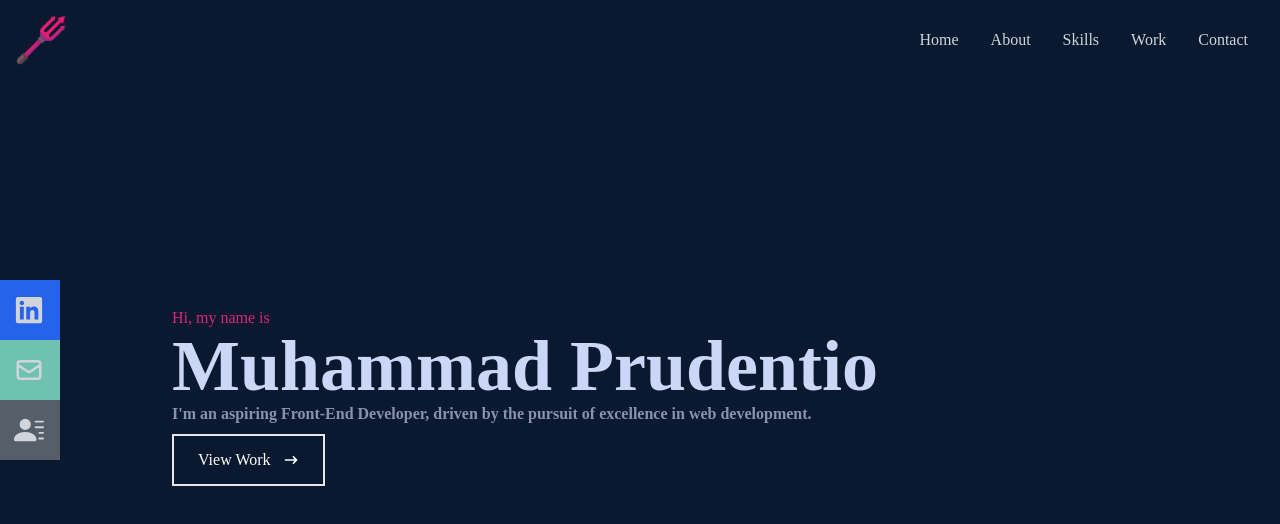
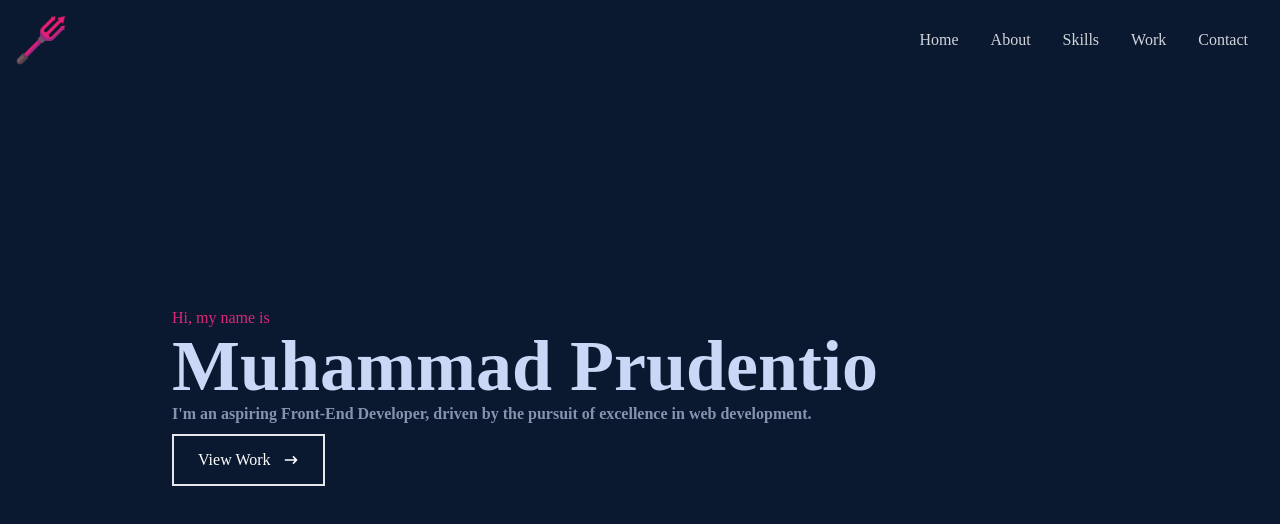
Before and after one commit to mprudentio/gdd, a React (Create React App) app: page / in a window 1280 px wide. Shown: the top 524 px of the page. Built offline with nearby package versions, Linux system fonts and the light colour scheme.

Commit message:
first commit

```diff
--- a/src/navbar.jsx
+++ b/src/navbar.jsx
@@ -1,12 +1,10 @@
 import React,  { useState } from 'react'
 import {
     FaBars,
-    FaTimes,
-    FaLinkedin,}
+    FaTimes,}
 from 'react-icons/fa'
 import { Link } from 'react-scroll';
-import { HiOutlineMail } from 'react-icons/hi';
-import { BsFillPersonLinesFill } from 'react-icons/bs';
+
 
 
 function Navbar() {
@@ -68,7 +66,7 @@
         </ul>
 
     {/* Social Icons */}
-        <div className='hidden lg:flex fixed flex-col top-[35%] left-0'>
+        {/* <div className='hidden lg:flex fixed flex-col top-[35%] left-0'>
         <ul>
           <li className='w-[160px] h-[60px] flex justify-between items-center ml-[-100px] hover:ml-[-10px] duration-300 bg-blue-600'>
             <a
@@ -95,7 +93,7 @@
             </a>
           </li>
         </ul>
-        </div>
+        </div> */}
 
     </div>
 
```
